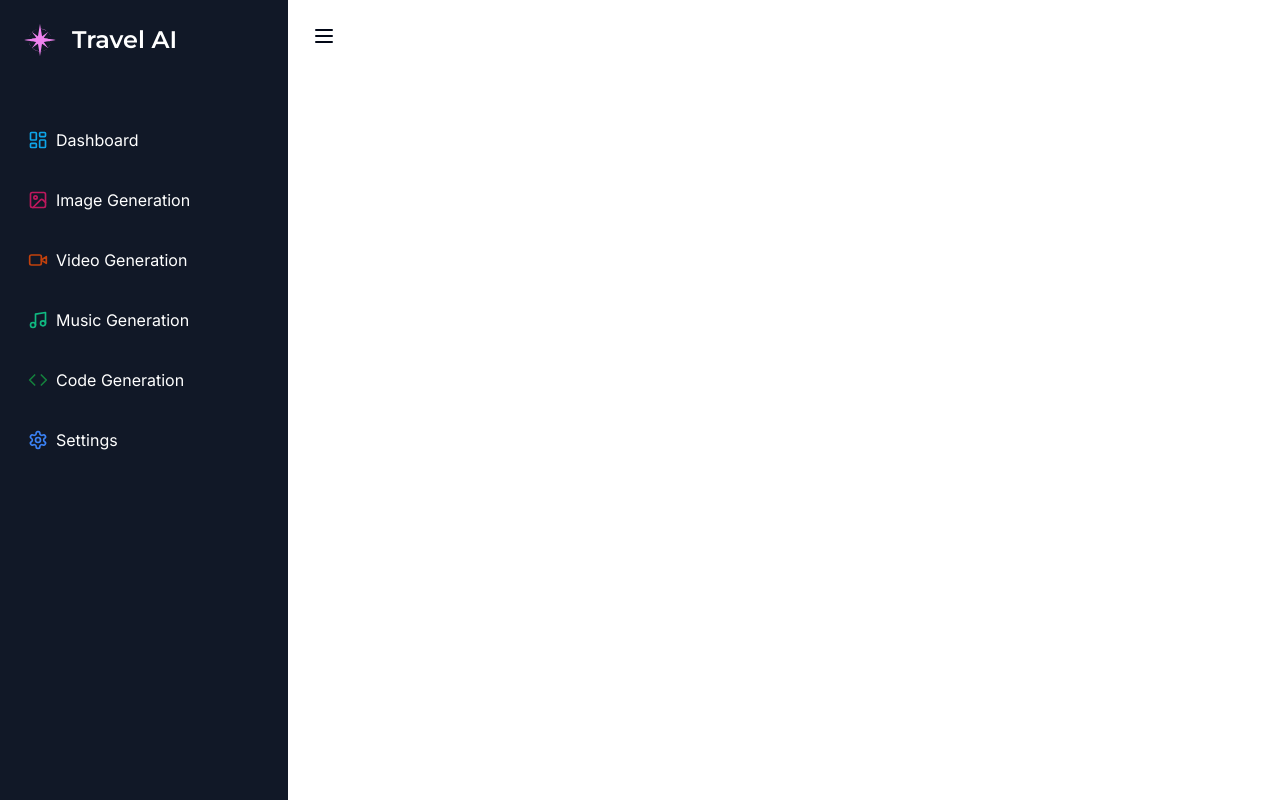
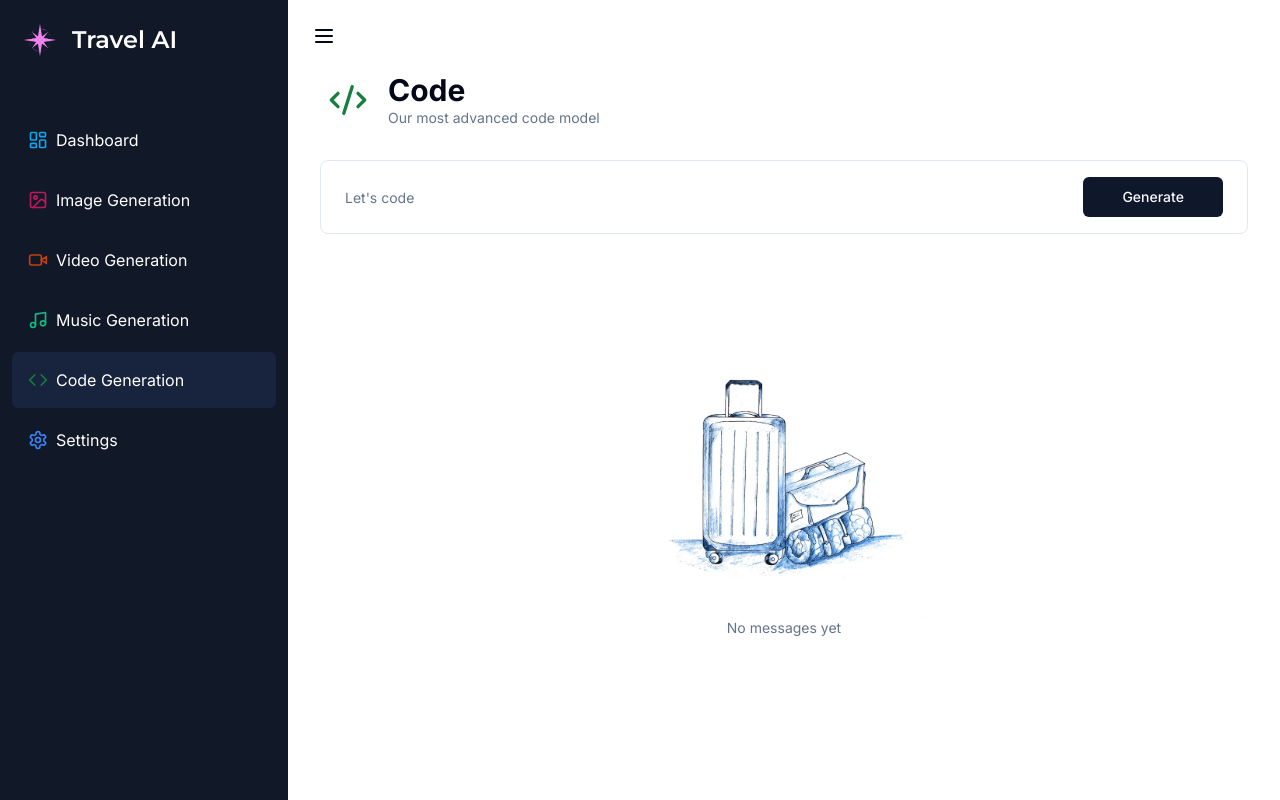
Before and after one commit to Takrmoumte/trip-app, a Next.js app in the folder trip-app/: page /code-generation in a window 1280 px wide. Built offline with nearby package versions, Linux system fonts and the light colour scheme.

Commit message:
page code

```diff
--- /dev/null
+++ b/trip-app/app/(dashboard)/(routes)/code-generation/constants.ts
@@ -0,0 +1,5 @@
+import * as z from "zod";
+
+export const formSchema = z.object({
+    prompt: z.string().min(1, {message: "Please enter a prompt"})
+})
--- a/trip-app/app/(dashboard)/(routes)/code-generation/page.tsx
+++ b/trip-app/app/(dashboard)/(routes)/code-generation/page.tsx
@@ -1,7 +1,143 @@
-import React from "react";
+"use client";
+import * as z from "zod";
+import Heading from "@/components/heading";
+import React, { use } from "react";
+import { Code2, MessageSquare } from "lucide-react";
+import { cn } from "@/lib/utils";
+import { useForm } from "react-hook-form";
+import { formSchema } from "./constants";
+import { zodResolver } from "@hookform/resolvers/zod";
+import { Form, FormControl, FormField, FormItem } from "@/components/ui/form";
+import { Input } from "@/components/ui/input";
+import { Button } from "@/components/ui/button";
+import { useRouter } from "next/navigation";
+import { useState } from "react";
+import axios from "axios";
+import { Empty } from "@/components/ui/Empty";
+import { Loader } from "@/components/loader";
+import { UserAvatar } from "@/components/user-avatar";
+import { BotAvatar } from "@/components/bot-avatar";
+import ReactMarkdown from "react-markdown";
 
 const CodeGeneration = () => {
-  return <div></div>;
+  const router = useRouter();
+  const [messages, setMessages] = useState<any[]>([]);
+  const form = useForm<z.infer<typeof formSchema>>({
+    resolver: zodResolver(formSchema),
+    defaultValues: {
+      prompt: "",
+    },
+  });
+  const isLoading = form.formState.isSubmitting;
+  const onSubmit = async (values: z.infer<typeof formSchema>) => {
+    try {
+      const userMessage = {
+        role: "user",
+        content: values.prompt,
+      };
+      const newMessages = [...messages, userMessage];
+      const response = await axios.post("/api/code", {
+        messages: newMessages,
+      });
+      console.log("responsess ", response.data);
+
+      setMessages((current) => [...current, userMessage, response.data]);
+
+      console.log("MSGS ", messages);
+
+      form.reset();
+    } catch (error: any) {
+      //TODO: Open Pro Modal
+      console.log(error);
+    } finally {
+      router.refresh();
+    }
+  };
+
+  return (
+    <div>
+      <Heading
+        title="Code"
+        description="Our most advanced code model"
+        icon={Code2}
+        iconColor="text-green-700"
+        bgColor="text-green-700/10"
+      />
+      <div className="px-4 lg:px-8">
+        <Form {...form}>
+          <form
+            onSubmit={form.handleSubmit(onSubmit)}
+            className="rounded-lg border w-full p-4 px-3 md:px-6 focus-within:shadow-sm grid grid-cols-12 gap-2"
+          >
+            <FormField
+              name="prompt"
+              render={({ field }) => (
+                <FormItem className="col-span-12 lg:col-span-10">
+                  <FormControl className=" m-0 p-0">
+                    <Input
+                      className=" border-0 outlne-none focus-visible:ring-0 focus-visible:ring-transparent"
+                      placeholder="Let's code"
+                      disabled={isLoading}
+                      {...field}
+                    />
+                  </FormControl>
+                </FormItem>
+              )}
+            />
+            <Button
+              className="col-span-12 lg:col-span-2 <-full"
+              disabled={isLoading}
+            >
+              Generate
+            </Button>
+          </form>
+        </Form>
+      </div>
+      <div className="space-y-4 mt-4">
+        {isLoading && (
+          <div className="p-8 rounded-lg w-full flex items-center justify-center bg muted">
+            <Loader label="Attends Attends c'est pas fini" />
+          </div>
+        )}
+        {messages.length === 0 && !isLoading && (
+          <Empty label="No messages yet" />
+        )}
+        <div className="flex flex-col-reverse gap-y-4">
+          {messages.map((message) => (
+            <div
+              key={message.content}
+              className={cn(
+                "p-8 w-full flex item-start gap-x-8 rounded-lg",
+                message.role === "user"
+                  ? "bg-white border border-black/10"
+                  : "bg-muted"
+              )}
+            >
+              {message.role === "user" ? <UserAvatar /> : <BotAvatar />}
+              <ReactMarkdown
+                components={{
+                  pre: ({ node, ...props }) => (
+                    <div className="overflow-auto w-full my-2 bg-black text-white p-2 rounded-lg  ">
+                      <pre {...props} />
+                    </div>
+                  ),
+                  code: ({ node, ...props }) => (
+                    <code
+                      className="bg-black text-white rounded-lg p-1 "
+                      {...props}
+                    />
+                  ),
+                }}
+                className="text-sm overflow-hidden leading-7 "
+              >
+                {message.content}
+              </ReactMarkdown>
+            </div>
+          ))}
+        </div>
+      </div>
+    </div>
+  );
 };
 
 export default CodeGeneration;
--- /dev/null
+++ b/trip-app/app/api/code/route.ts
@@ -0,0 +1,43 @@
+import OpenAIApi, { OpenAI } from "openai";
+import {NextResponse} from "next/server";
+import { auth } from "@clerk/nextjs";
+
+
+
+const openai = new OpenAI({
+    apiKey: process.env.NEXT_PUBLIC_OPENAI_API_KEY
+});
+
+export async function POST(
+    req: Request
+){
+    try{
+        const{userId}= auth();
+        const body=await req.json();
+
+        const{messages}=body;
+        const contextMessages={role:"system",content:"Tu répondras par des morceaux de code en markdown et expliqueras leur but dans des commentaires."}
+
+        if (!userId) {
+            return new NextResponse("Unauthorized", {status: 401})
+        }
+
+        if(!openai){
+            return new NextResponse("OpenAI API key not found", {status: 500});
+        }
+
+        if(!messages){
+            return new NextResponse("No messages", {status: 400});
+        }
+        const response = await openai.chat.completions.create({
+            model:"gpt-3.5-turbo",
+            messages:[contextMessages, ...messages],
+        });
+        return  NextResponse.json(response.choices[0].message);
+
+    }catch(error){
+        console.log("[CONVERSATION_ERROR]", error);
+        return new NextResponse("Internal error", {status: 500});
+
+    }
+}
--- a/trip-app/components/sidebar.tsx
+++ b/trip-app/components/sidebar.tsx
@@ -30,25 +30,25 @@
   {
     label: "Image Generation ",
     icon: ImageIcon,
-    href: "/images",
+    href: "/images-generation",
     color: "text-pink-700",
   },
   {
     label: "Video Generation",
     icon: VideoIcon,
-    href: "/videos",
+    href: "/videos-generation",
     color: "text-orange-700",
   },
   {
     label: "Music Generation",
     icon: Music,
-    href: "/music",
+    href: "/music-generation",
     color: "text-emerald-500",
   },
   {
     label: "Code Generation",
     icon: Code,
-    href: "/code",
+    href: "/code-generation",
     color: "text-green-700",
   },
 
--- a/trip-app/package.json
+++ b/trip-app/package.json
@@ -32,6 +32,7 @@
     "react": "18.2.0",
     "react-dom": "18.2.0",
     "react-hook-form": "^7.45.4",
+    "react-markdown": "^8.0.7",
     "tailwind-merge": "^1.14.0",
     "tailwindcss": "3.3.3",
     "tailwindcss-animate": "^1.0.6",
```
Also changed, not shown: 1 other file (tests, documents, lock files or other folders).
